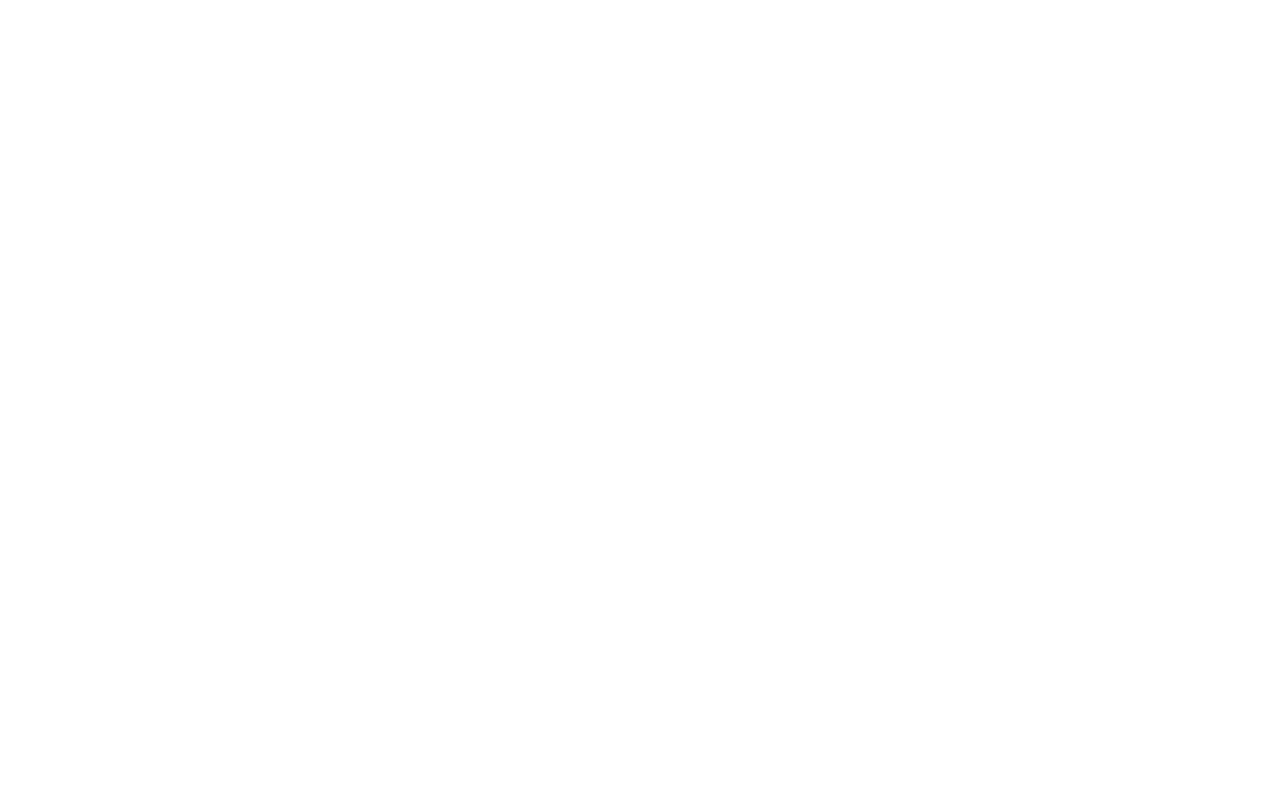
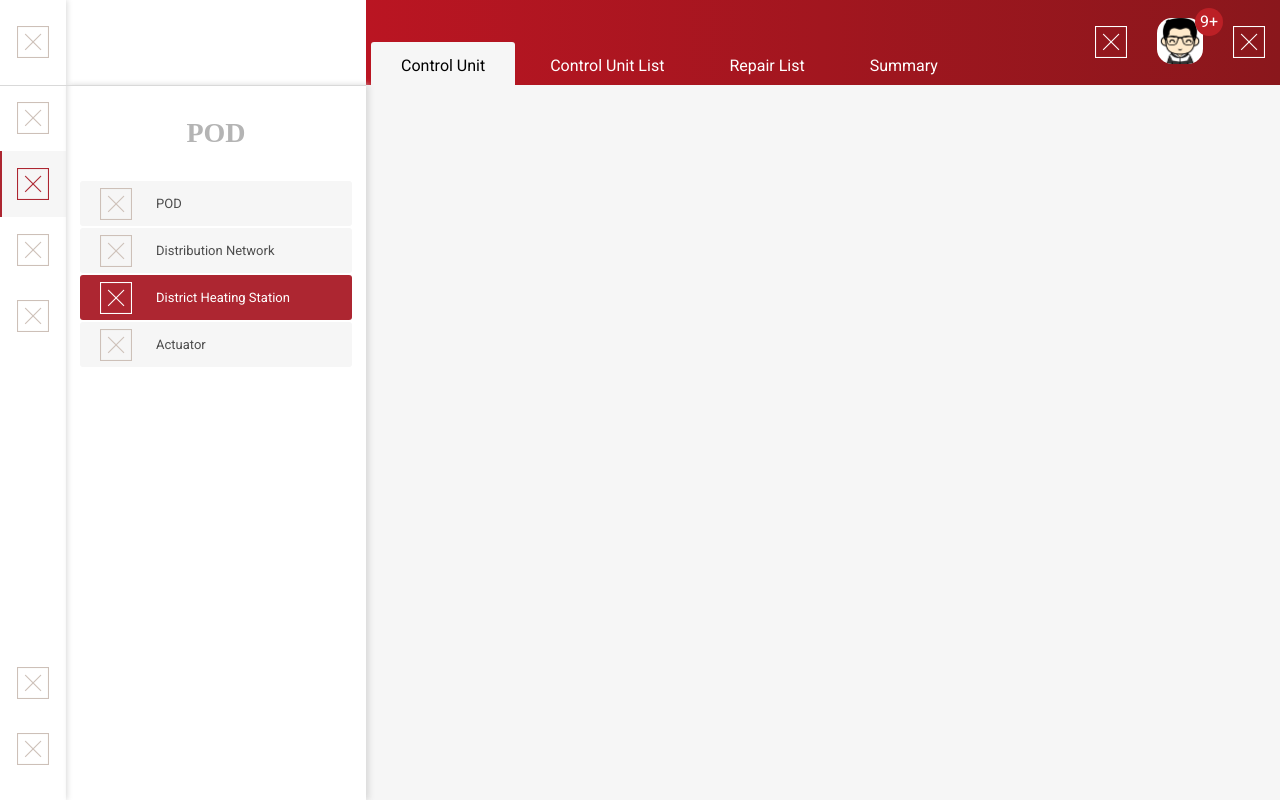
Before and after one commit to jvgerb/serverless_app_frontend, a Vue app: page /#/customer/customer/customer in a window 1280 px wide. Built offline with nearby package versions, Linux system fonts and the light colour scheme; a web font is replaced by a local one.

Commit message:
Modified router

```diff
--- a/src/components/Navbar.vue
+++ b/src/components/Navbar.vue
@@ -1,19 +1,11 @@
 <template>
   <nav>
-    <ul class="tabs-side">
-      <li class="active">
-        <a href="#">Control Unit</a>
-      </li>
-      <li>
+    <div class="tabs-side">
+      <a href="#" class="active">Control Unit</a>
       <a href="#">Control Unit List</a>
-      </li>
-      <li>
       <a href="#">Repair List</a>
-      </li>
-      <li>
       <a href="#">Summary</a>
-      </li>
-    </ul>
+    </div>
     <ul class="account-side">
       <li>
         <input ref="searchInput" v-show="searchVisible" class="search-input" type="text">
@@ -51,10 +43,9 @@ nav {
   display: grid;
   grid-template-columns: auto 200px; //66px 297px
   background: var(--nav-bg-gradient);
-}
-ul {
   height: var(--nav-height);
 }
+
 .account-side {
   display: grid;
   grid-template-columns: auto auto auto;
@@ -85,33 +76,26 @@ ul {
   }
 }
 .tabs-side {
-  li {
+  a {
     min-width: 40px;
     display: inline-block;
     height: 43px;
     margin-left: 5px;
-    align-self: center;
     margin-top: 42px;
     line-height: 3;
-    background-color: transparent;
-    a {
     border-radius: 3px 3px 0 0;
     padding: 0 30px;
     color: white;
     text-decoration: none;
-      display: block;
-      height: 100%;
     transition: all 0.4s;
   }
-    &.active a {
+  a.active {
     background-color: var(--second-bg-color);
     color: black;
   }
   a:hover:not(.active) {
     background-color: var(--accent-hover-color);
     color: black;
-    }
-  }
   }
   .search-input {
     position: absolute;
@@ -120,4 +104,5 @@ ul {
     height: 26px;
     width: 200px;
   }
+}
 </style>
--- a/src/router.ts
+++ b/src/router.ts
@@ -1,6 +1,6 @@
 import Vue from 'vue';
 import Router from 'vue-router';
-import Home from './views/Home.vue';
+import Main from './views/Main.vue';
 import Customer from './views/Customer.vue';
 
 Vue.use(Router);
@@ -8,15 +8,26 @@ Vue.use(Router);
 export default new Router({
   routes: [
     {
-      path: '/',
-      name: 'home',
-      component: Home,
+      path: '/:menu/:submenu/:tab',
+      component: Main,
       children: [
         {
-          path: '/customer',
-          component: Customer
-        }
+          path: '/:menu/:submenu',
+          redirect: 'customer'
+        },
       ]
+    },
+    {
+      path: '/:menu/:submenu',
+      redirect: 'customer'
+    },
+    {
+      path: '/:menu/',
+      redirect: 'customer/customer'
+    },
+    {
+      path: '/',
+      redirect: 'customer/customer/customer'
     }
   ],
 });
--- /dev/null
+++ b/src/site-map.ts
@@ -0,0 +1 @@
+export
--- a/src/views/Home.vue
+++ b/src/views/Main.vue
@@ -16,7 +16,7 @@ import Sidebar from '@/components/Sidebar.vue';
 @Component({
   components: { Navbar, Sidebar },
 })
-export default class Home extends Vue {}
+export default class Main extends Vue {}
 </script>
 
 <style lang="scss" scoped>
```
Lines whose indentation alone changed are shown as unchanged.
